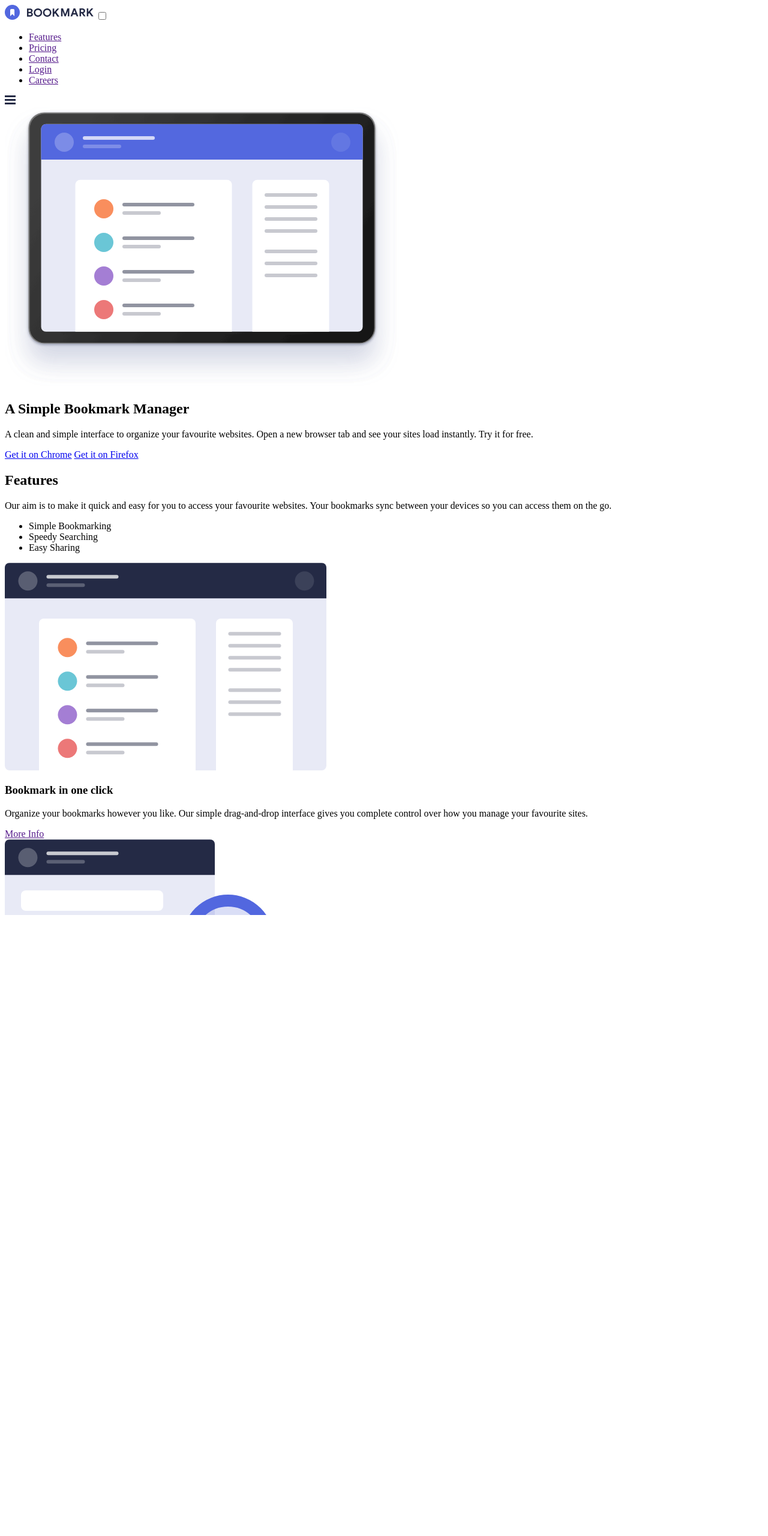
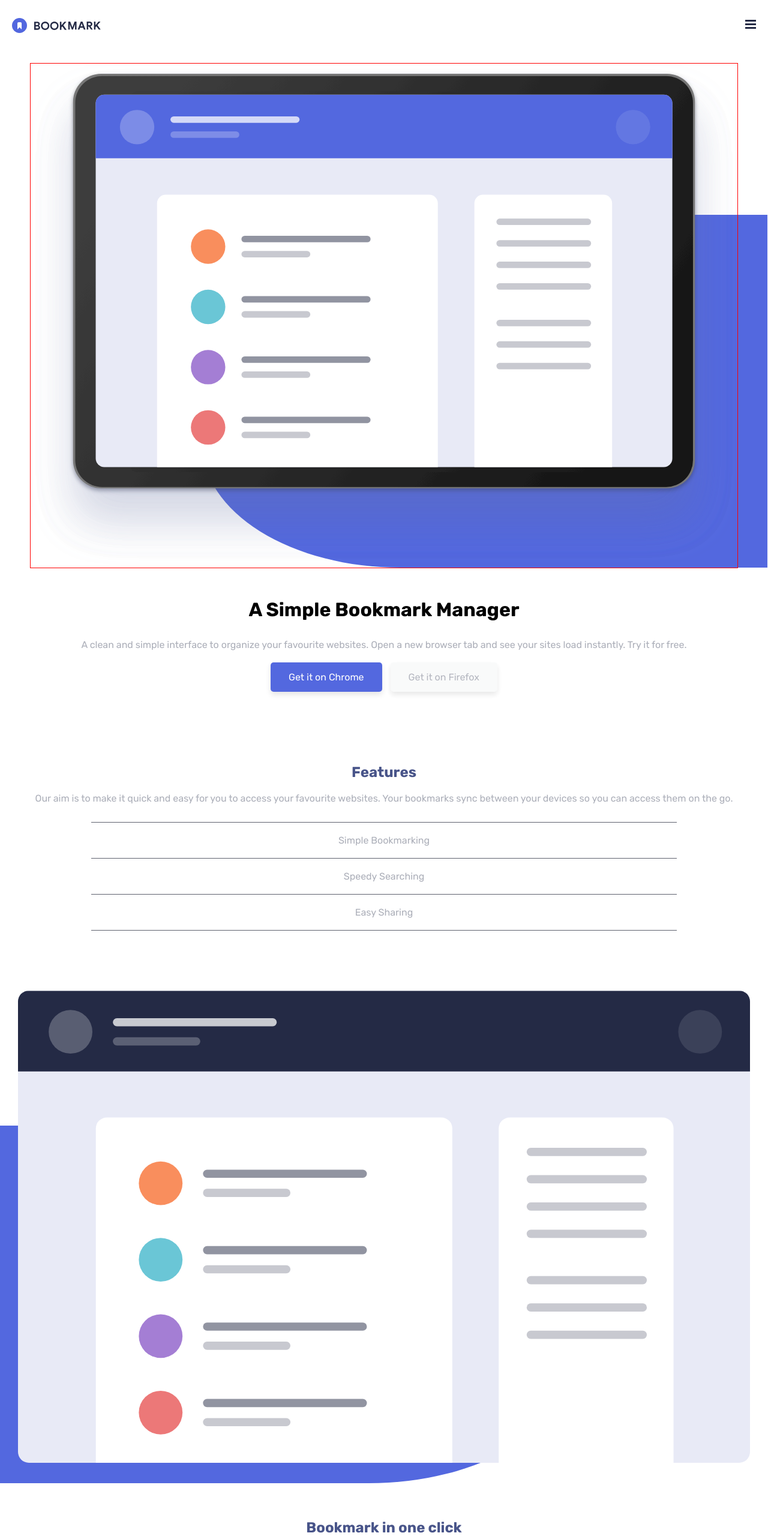
Before and after one commit to Phrukey/bookmark-landing-page, a plain HTML site: page index.html in a window 1280 px wide. Shown: the top 2560 px of the page at 60% size. Drawn offline with Linux system fonts and the light colour scheme.

Commit message:
mobile styling completed

```diff
--- a/index.html
+++ b/index.html
@@ -5,14 +5,9 @@
   <meta name="viewport" content="width=device-width, initial-scale=1.0"> <!-- displays site properly based on user's device -->
 
   <link rel="icon" type="image/png" sizes="32x32" href="./images/favicon-32x32.png">
-
+  <link rel="stylesheet" href="style.css">
   <title>Frontend Mentor | Bookmark landing page</title>
 
-  <!-- Feel free to remove these styles or customise in your own stylesheet 👍 -->
-  <style>
-    .attribution { font-size: 11px; text-align: center; }
-    .attribution a { color: hsl(228, 45%, 44%); }
-  </style>
 </head>
 <body>
   <header>
@@ -24,7 +19,6 @@
         <li><a href=""> Pricing</a></li>
         <li><a href=""> Contact</a></li>
         <li><a href=""> Login</a></li>
-        <li><a href=""> Careers</a></li>
       </ul>
     </nav>
     <label for="menu">
@@ -35,7 +29,10 @@
   </header>
   <main>
     <section class='section-1'>
+      <div class="section-1-image">
         <img src="/images/illustration-hero.svg" alt="phones">
+      </div>
+
       <div class="section-1-details">
         <h1>A Simple Bookmark Manager</h1>
         <p> A clean and simple interface to organize your favourite websites. Open a new browser tab and see your sites load instantly. Try it for free.</p>
@@ -53,32 +50,36 @@
       </ul>
       <div class="tab-content">
         <div id="Simple">
-          <img src="/images/illustration-features-tab-1.svg" alt="">
+          <div class="tab-content-image">
+            <img src="/images/illustration-features-tab-1.svg" alt="illustration for simple bookmarking">
+          </div>
           <div class="tab-content">
             <h3>Bookmark in one click</h3>
             <p>Organize your bookmarks however you like. Our simple drag-and-drop interface gives you complete control over how you manage your favourite sites.
             </p>
-            <a href="">More Info</a>
           </div>
         </div>
 
         <div id="Speedy">
-          <img src="/images/illustration-features-tab-2.svg" alt="">
+          <div class="tab-content-image">
+            <img src="/images/illustration-features-tab-2.svg" alt="illustration for Speedy Searching">
+          </div>
           <div class="tab-content">
             <h3> Intelligent search</h3>
             <p>Our powerful search feature will help you find saved sites in no time at all. No need to trawl through all of your bookmarks.
             </p>
-            <a href="">More Info</a>
           </div>
         </div>
 
         <div id="Sharing">
-          <img src="/images/illustration-features-tab-3.svg" alt="">
+          <div class="tab-content-image">
+            <img src="/images/illustration-features-tab-3.svg" alt="illustration for sharing bookmarks">
+          </div>
+
           <div class="tab-content">
             <h3> Share your bookmarks</h3>
             <p>Easily share your bookmarks and collections with others. Create a shareable link that you can send at the click of a button.
             </p>
-            <a href="">More Info</a>
           </div>
         </div>
       </div>
@@ -89,24 +90,27 @@
 
       <h2>Download the extension</h2>
       <p> We’ve got more browsers in the pipeline. Please do let us know if you’ve got a favourite you’d like us to prioritize.</p>
-      <div class="box">
+      <ul>
+        <li class="box">
           <img src="/images/logo-chrome.svg" alt="">
           <h5> Add to Chrome</h5>
           <p>Minimum version 62</p>
           <button> Add & Install Extension</button>
-      </div>
-      <div class="box">
+        </li>
+        <li class="box">
           <img src="/images/logo-firefox.svg" alt="">
           <h5> Add to Firefox</h5>
           <p>Minimum version 55</p>
           <button> Add & Install Extension</button>
-      </div>
-      <div class="box">
-        <img src="/images/logo-firefox.svg" alt="">
+        </li>
+        <li class="box">
+          <img src="/images/logo-opera.svg" alt="">
           <h5> Add to Opera</h5>
           <p>Minimum version 46</p>
           <button> Add & Install Extension</button>
-      </div>
+        </li>
+      </ul>
+
     </section>
 
     <section class="section-4">
--- /dev/null
+++ b/style.css
@@ -0,0 +1,320 @@
+* {
+  padding: 0;
+  margin: 0;
+  box-sizing: border-box;
+}
+@font-face {
+  font-family: RubiksLight;
+  src: url(/Rubik/static/Rubik-Light.ttf);
+}
+@font-face {
+  font-family: RubiksReg;
+  src: url(/Rubik/static/Rubik-Regular.ttf)
+}
+@font-face {
+  font-family: RubiksBold;
+  src: url(/Rubik/static/Rubik-Bold.ttf);
+}
+@font-face {
+  font-family: RubiksSBold;
+  src: url(/Rubik/static/Rubik-SemiBold.ttf);
+}
+ body {
+   font-size: 16px;
+   text-align: center;
+ }
+ul {list-style-type: none;}
+ header {
+   position: relative;
+   display: flex;
+   justify-content: space-between;
+   align-items: center;
+   padding: 30px 20px;
+   background: #ffffff;
+ }
+ header input,  label .close{
+   display: none;
+ }
+
+ header nav {
+  position: absolute;
+  top:100%;
+  left: 10%;
+  width: 80%;
+  transform: scale(1,0);
+  transform-origin: top;
+  transition: transform 250ms ease-in;
+  z-index: 55;
+}
+nav ul {
+  list-style: none;
+  display: inline-block;
+  width: 100%;
+  font-family: RubiksReg;
+  text-align: center;
+  margin-top: 20px;
+  font-size: 1.3rem;
+
+}
+.overlay {
+  display: none;
+  position: absolute;
+  top:0;
+  left: 0;
+  width: 100%;
+  height: 100vh;
+  background: hsl(229, 31%, 21%);
+  opacity: .9;
+}
+header nav ul li {
+  padding: 20px;
+  border-top: 1px solid hsl(229, 8%, 40%) ;
+  text-transform: uppercase;
+ }
+
+ header nav ul li:last-child a {
+    border: solid;
+    padding: 8px 50px;
+    border-radius: 5px;
+ }
+
+header nav ul li a {
+  text-decoration: none;
+  color: #ffffff;
+}
+ #menu:checked ~ nav {
+  transform: scale(1,1);
+}
+#menu:checked ~ label  .hamburger {
+  display: none;
+}
+#menu:checked ~ label .close {
+  display: block;
+}
+#menu:checked ~ .overlay {
+  display: block;
+}
+.section-1 {
+  width: 100%;
+  padding: 0 50px;
+
+}
+.section-1 .section-1-image {
+  width: 100%;
+  margin: 20px auto;
+  position: relative;
+  border: red solid 1px;
+}
+.section-1 img {width: 100%;}
+.section-1 .section-1-image::after {
+  content: " ";
+  position: absolute;
+  bottom: 0;
+  right: -50px;
+  z-index: -1;
+  width: 80%;
+  height: 70%;
+  background: hsl(231, 69%, 60%);
+  border-bottom-left-radius:  35%;
+}
+.section-1-details {padding: 20px 0 40px 0;}
+.section-1-details h1 {
+  font-size: 2rem;
+  padding: 10px 30px;
+  font-family: RubiksBold;
+}
+.section-1-details p {
+  font-size: 1rem;
+  font-family: RubiksReg;
+  color: hsl(229, 8%, 70%);
+  padding: 20px 0;
+}
+.section-1-details a {
+  display: inline-block;
+  text-decoration: none;
+  padding: 15px 30px;
+  background:  hsl(231, 69%, 60%);
+  border-radius: 5px;
+  box-shadow: 0 5px 10px rgba(0, 0, 0, 0.1);
+  color: #ffffff;
+  font-family: RubiksReg;
+  margin-bottom: 30px;
+}
+.section-1-details a:nth-of-type(2) {
+  background: hsl(229, 8%, 98%);;
+  opacity: 0.9;
+  color: hsl(229, 8%, 70%);
+  margin-left: 10px;
+}
+.section-2 {
+  padding: 40px 30px;
+  width: 100%;
+}
+.section-2 h2 {
+  font-size: 1.5rem;
+  padding: 10px 30px;
+  font-family: RubiksBold;
+  color: hsl(229, 31%, 41%);
+}
+.section-2 p {
+  font-size: 1rem;
+  font-family: RubiksReg;
+  color: hsl(229, 8%, 70%);
+  padding: 10px 0 30px 0;
+}
+.section-2 ul {
+  list-style-type: none;
+  font-family: RubiksReg;
+  color: hsl(229, 8%, 70%);
+  padding: 0 0 20px 0;
+  width: 80%;
+  margin: auto;
+}
+.section-2 ul li {
+  padding: 20px 0;
+  border-top: 1px solid hsl(229, 8%, 40%) ;
+}
+.section-2 ul li:nth-child(3) {
+  border-bottom: 1px solid hsl(229, 8%, 40%) ;
+}
+.section-2 .tab-content-image {
+  width: 100%;
+  padding: 30px 0;
+  margin: 20px auto;
+  position: relative;
+  /* border: red solid 1px; */
+}
+.section-2 .tab-content-image img {
+  width: 100%;
+  object-fit: cover;
+}
+.section-2 .tab-content-image::after {
+  content: " ";
+  position: absolute;
+  bottom: 0;
+  left: -50px;
+  z-index: -1;
+  width: 80%;
+  height: 70%;
+  background: hsl(231, 69%, 60%);
+  border-bottom-right-radius:  35%;
+}
+.section-2 .tab-content {
+  width: 100%;
+  padding: 30px 0;
+}
+.section-2 .tab-content h3 {
+  font-size: 1.5rem;
+  padding: 10px 30px;
+  font-family: RubiksBold;
+  color: hsl(229, 31%, 41%);
+}
+.section-3 {padding: 30px 30px;}
+.section-3 h2 {
+  font-size: 1.5rem;
+  padding: 10px 30px;
+  font-family: RubiksBold;
+  color: hsl(229, 31%, 41%);
+}
+.section-3 p {
+  font-size: 1rem;
+  font-family: RubiksReg;
+  color: hsl(229, 8%, 70%);
+  padding: 10px 0 30px 0;
+}
+.section-3 ul {
+  list-style-type: none;
+}
+.section-3 .box {
+  padding: 20px 30px;
+  margin: 20px auto;
+  box-shadow: 0 5px 10px rgba(0, 0, 0, 0.1);
+  max-width: 280px;
+  background: url(/images/bg-dots.svg) no-repeat bottom 25% right 0/contain;
+  border-radius: 10px;
+}
+.section-3 .box img {padding: 20px 0;}
+.section-3 .box h5 {
+  font-size: .9rem;
+  font-family: RubiksBold;
+  color: hsl(229, 31%, 41%);
+}
+.section-3 .box p {padding: 10px 0 50px 0;}
+.section-3 .box button {
+  margin: 25px 0 10px 0;
+  padding: 15px 30px;
+  outline: none;
+  border: none;
+  background: hsl(231, 69%, 60%);
+  border-radius: 5px;
+  color: #ffffff;
+  font-family: RubiksSBold;
+}
+.section-4 {
+  width: 80%;
+  margin: auto;
+}
+.section-4 h2 {
+  font-size: 1.5rem;
+  padding: 10px 30px;
+  font-family: RubiksBold;
+  color: hsl(229, 31%, 41%);
+}
+.section-4 p {
+  font-size: 1rem;
+  font-family: RubiksReg;
+  color: hsl(229, 8%, 70%);
+  padding: 10px 0 30px 0;
+}
+.section-4 .accordion {
+  display: flex;
+  justify-content: space-between;
+  align-items: center;
+}
+.section-4 .accordion img {
+  border: 1px solid red;
+  margin-top: -20px;
+}
+.section-4 a {
+  display: inline-block;
+  text-decoration: none;
+  border-radius: 5px;
+  color: #ffffff;
+  font-family: RubiksSBold;
+  padding: 15px 30px;
+  background: hsl(231, 69%, 60%);
+}
+footer .section-a {
+  padding: 30px 0;
+  margin-top: 40px;
+  background: hsl(231, 69%, 60%);
+}
+footer .section-a p {
+  font-size: 1rem;
+  font-family: RubiksLight;
+  color: #ffffff;
+  padding: 15px  0;
+}
+footer .section-a h6 {
+  font-size: 1.5rem;
+  padding: 10px 70px;
+  font-family: RubiksSBold;
+  color: #ffffff;
+}
+footer .section-b {
+  padding: 30px 0;
+  background: hsl(229, 31%, 30%);
+}
+footer .section-b ul li a {
+  display: inline-block;
+  text-decoration: none;
+  padding: 10px 0;
+  color: #ffffff;
+  font-family: RubiksSBold;
+}
+footer .section-b ul:nth-of-type(2) {
+  display: flex;
+  gap: 30px;
+  justify-content: center;
+  align-items: center;
+}
```
Lines whose indentation alone changed are shown as unchanged.
